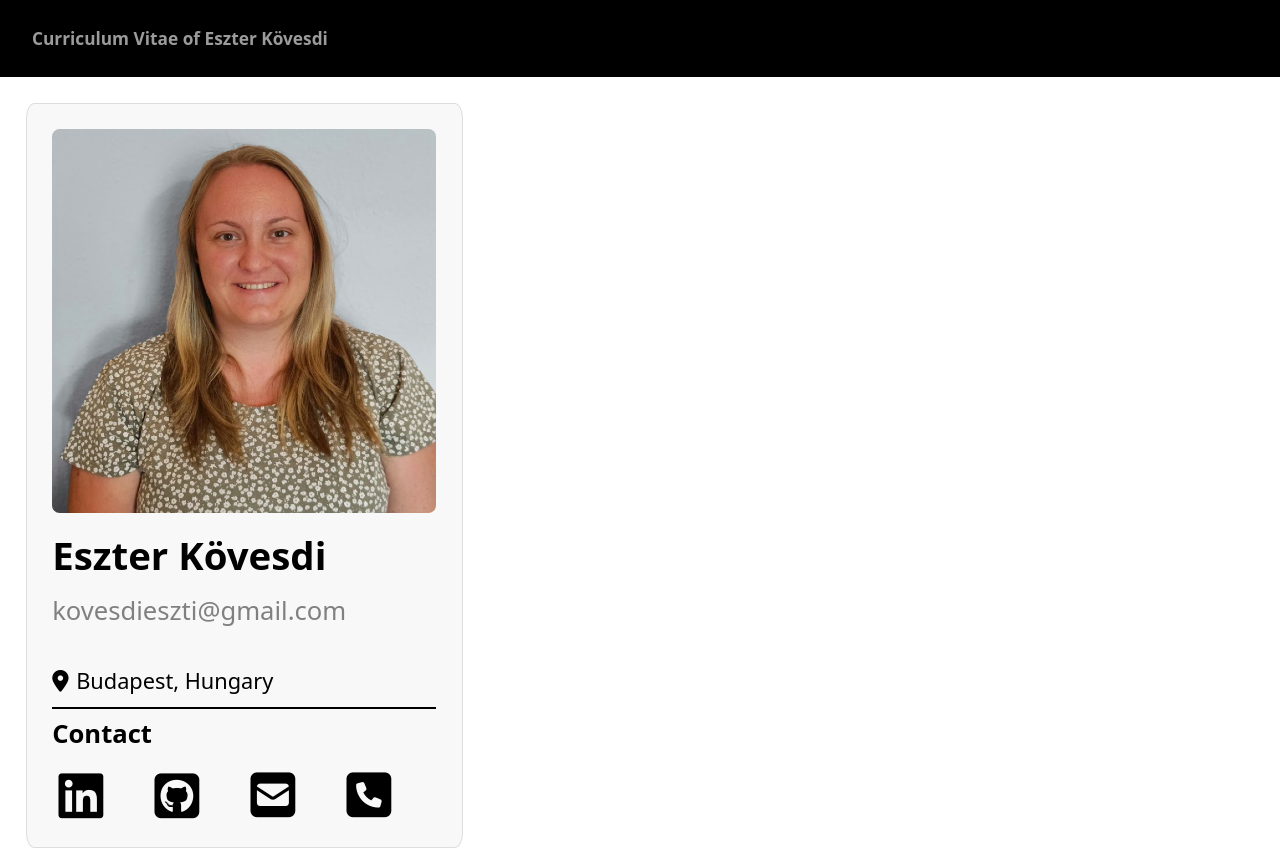
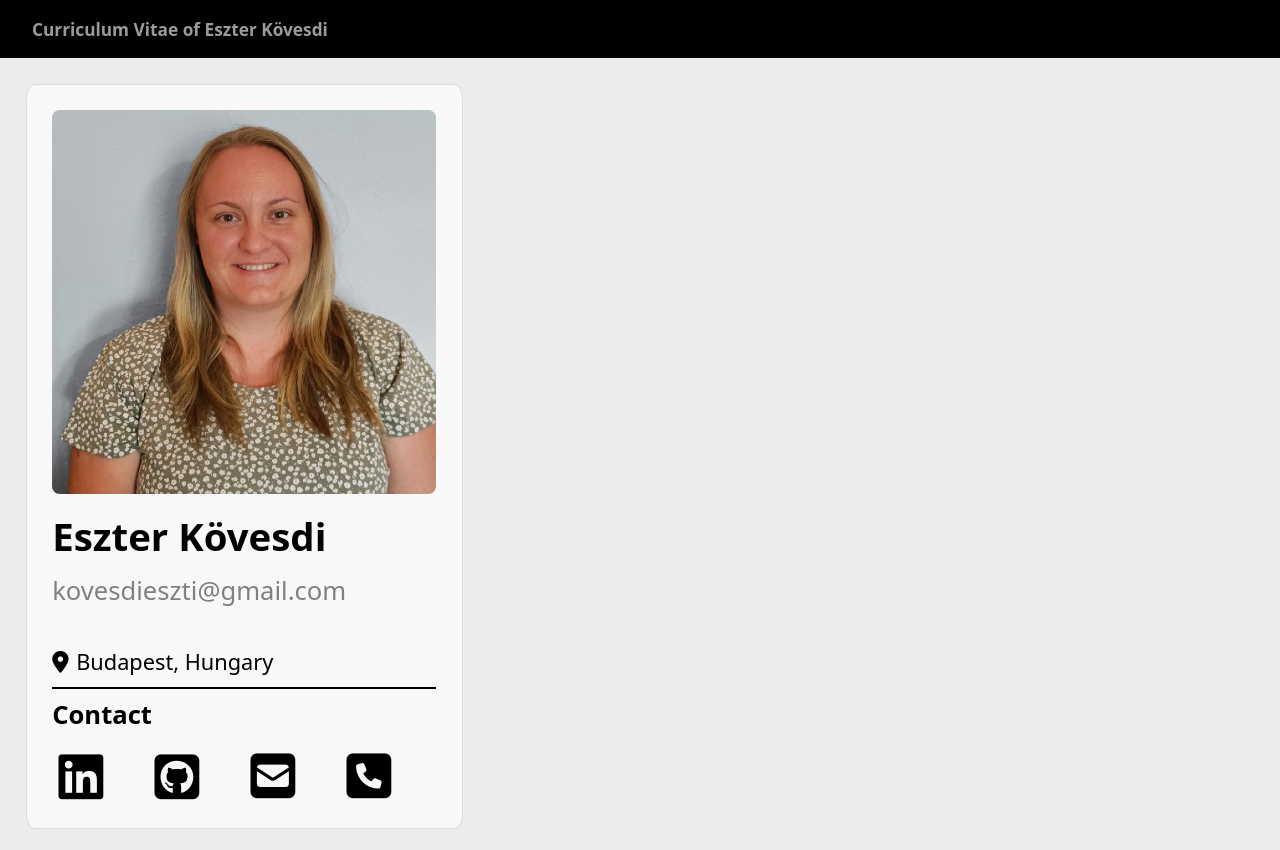
Before and after one commit to kovesdieszter/cv, a React (Create React App) app: page / in a window 1280 px wide. Shown: the top 850 px of the page. Built offline with nearby package versions, Linux system fonts and the light colour scheme.

Commit message:
fix: some design fixes

```diff
--- a/public/index.html
+++ b/public/index.html
@@ -3,7 +3,10 @@
   <head>
     <meta charset="utf-8" />
     <link rel="icon" href="%PUBLIC_URL%/favicon.ico" />
-    <meta name="viewport" content="width=device-width, initial-scale=1" />
+    <meta
+      name="viewport"
+      content="width=device-width, initial-scale=1, maximum-scale=1"
+    />
     <meta name="theme-color" content="#000000" />
     <meta
       name="description"
--- a/src/index.css
+++ b/src/index.css
@@ -1,6 +1,7 @@
 * {
   font-family: system-ui, -apple-system, BlinkMacSystemFont, "Segoe UI", Roboto,
     Oxygen, Ubuntu, Cantarell, "Open Sans", "Helvetica Neue", sans-serif;
+  /* background-color: antiquewhite; */
 }
 
 body {
@@ -8,6 +9,7 @@ body {
   font-family: source-code-pro, Menlo, Monaco, Consolas, "Raleway", monospace;
   -webkit-font-smoothing: antialiased;
   -moz-osx-font-smoothing: grayscale;
+  background-color: #b9b9b942;
 }
 
 code {
--- a/src/style/Header.css
+++ b/src/style/Header.css
@@ -2,5 +2,5 @@
   font-size: 0.9vw;
   background-color: black;
   color: rgb(155, 155, 155);
-  padding: 1% 2.5%;
+  padding: 0.25% 2.5%;
 }
```
